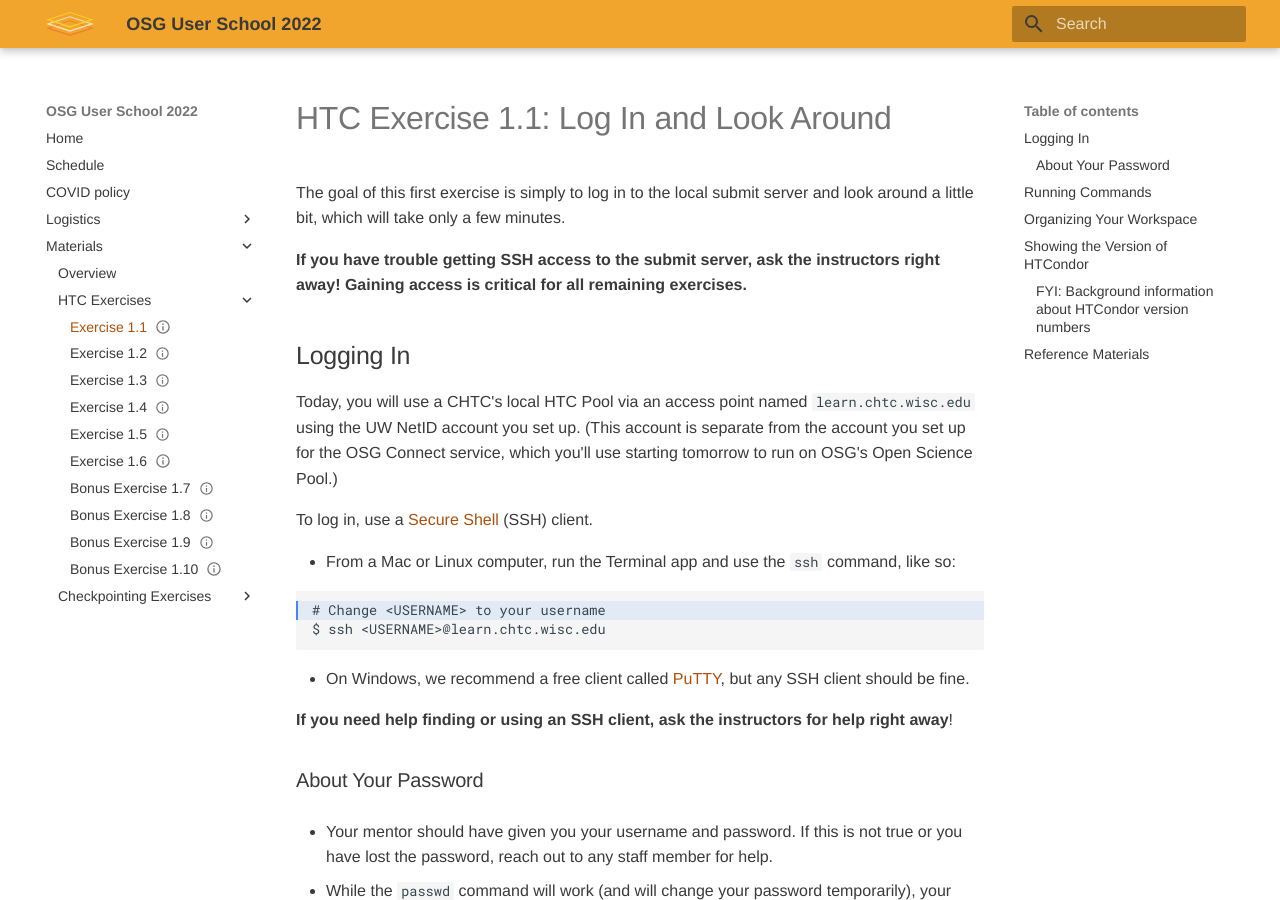
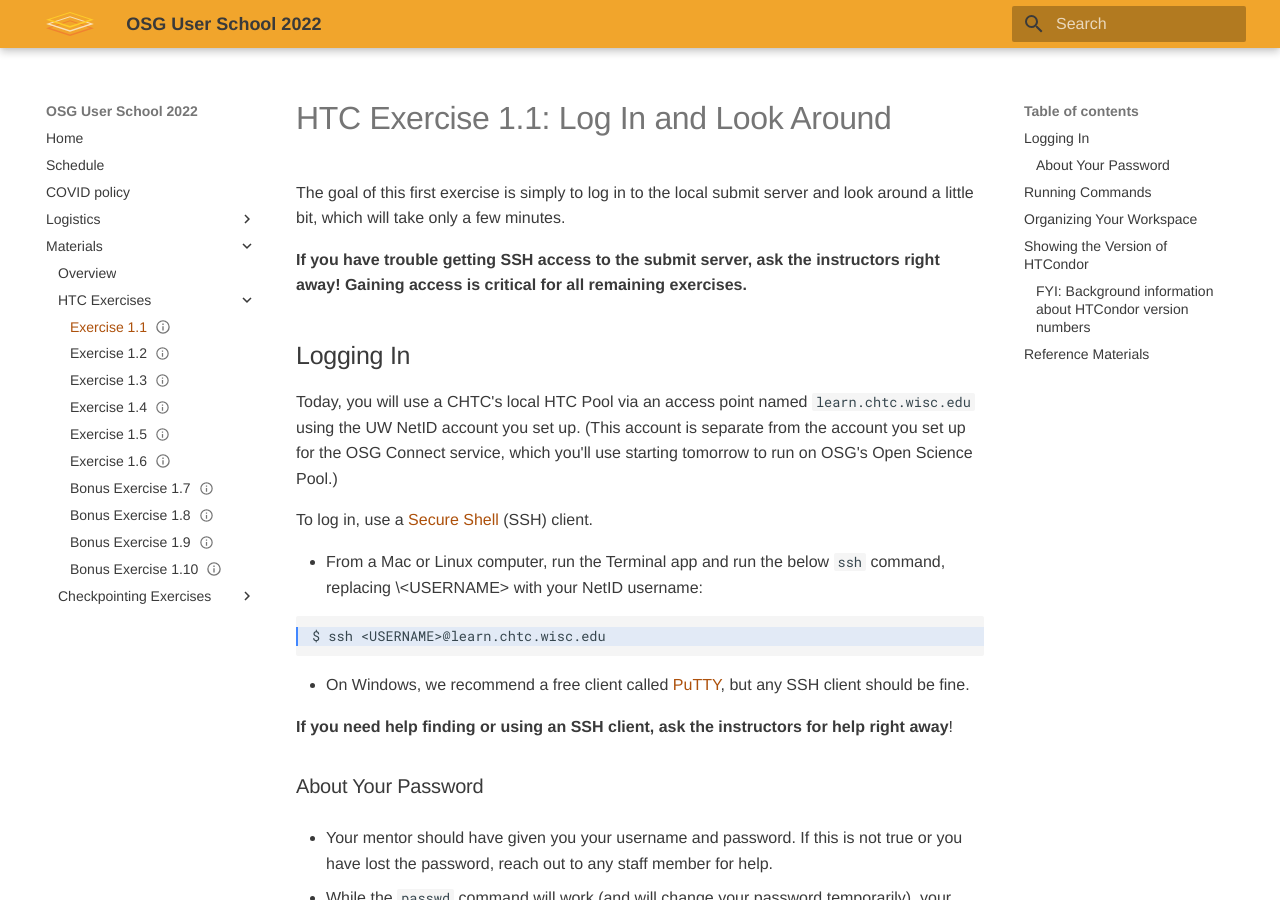
Before and after one commit to showmic09/user-school-2022, an MkDocs documentation site: the page built from docs/materials/htcondor/part1-ex1-login.md, in a window 1280 px wide and 900 px high. Built offline with MkDocs 1.6.1 and Material for MkDocs 9.7.7, drawn with Linux system fonts in a browser that asks for light colours.

Commit message:
tweak context about NetID account

````diff
--- a/docs/materials/htcondor/part1-ex1-login.md
+++ b/docs/materials/htcondor/part1-ex1-login.md
@@ -18,10 +18,9 @@
 
 To log in, use a [Secure Shell](http://en.wikipedia.org/wiki/Secure_Shell) (SSH) client.
 
--   From a Mac or Linux computer, run the Terminal app and use the `ssh` command, like so:
+-   From a Mac or Linux computer, run the Terminal app and run the below `ssh` command, replacing \<USERNAME\> with your NetID username:
 
 ``` hl_lines="1"
-# Change <USERNAME> to your username
 $ ssh <USERNAME>@learn.chtc.wisc.edu
 ```
 
````
